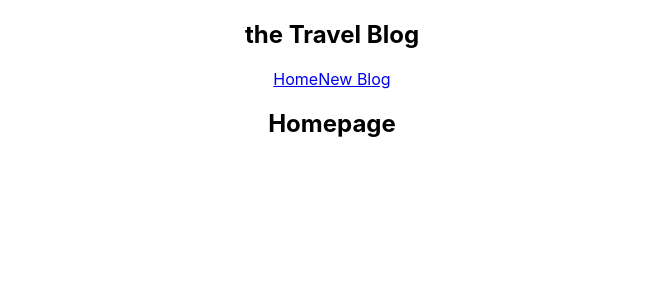
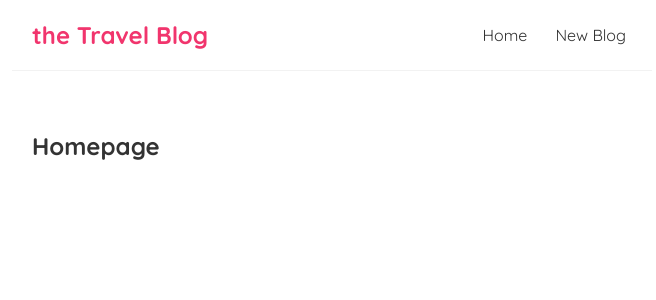
Before and after one commit to 5cientist/travel-blog, a React (Create React App) app: page / in a window 1280 px wide. Shown: the top 300 px of the page, without its empty margins (308-964 px from the left). Built offline with nearby package versions, Linux system fonts and the light colour scheme.

Commit message:
added css for index

```diff
--- a/src/App.css
+++ /dev/null
@@ -1,38 +0,0 @@
-.App {
-  text-align: center;
-}
-
-.App-logo {
-  height: 40vmin;
-  pointer-events: none;
-}
-
-@media (prefers-reduced-motion: no-preference) {
-  .App-logo {
-    animation: App-logo-spin infinite 20s linear;
-  }
-}
-
-.App-header {
-  background-color: #282c34;
-  min-height: 100vh;
-  display: flex;
-  flex-direction: column;
-  align-items: center;
-  justify-content: center;
-  font-size: calc(10px + 2vmin);
-  color: white;
-}
-
-.App-link {
-  color: #61dafb;
-}
-
-@keyframes App-logo-spin {
-  from {
-    transform: rotate(0deg);
-  }
-  to {
-    transform: rotate(360deg);
-  }
-}
--- a/src/App.js
+++ b/src/App.js
@@ -1,4 +1,3 @@
-import "./App.css";
 import Home from "./components/Home";
 import Navbar from "./components/Navbar";
 
--- a/src/index.css
+++ b/src/index.css
@@ -1,13 +1,35 @@
-body {
+@import url("https://fonts.googleapis.com/css2?family=Quicksand:wght@300;400;500;600;700&display=swap");
+
+/* base styles */
+* {
   margin: 0;
-  font-family: -apple-system, BlinkMacSystemFont, 'Segoe UI', 'Roboto', 'Oxygen',
-    'Ubuntu', 'Cantarell', 'Fira Sans', 'Droid Sans', 'Helvetica Neue',
-    sans-serif;
-  -webkit-font-smoothing: antialiased;
-  -moz-osx-font-smoothing: grayscale;
+  font-family: "Quicksand";
+  color: #333;
 }
-
-code {
-  font-family: source-code-pro, Menlo, Monaco, Consolas, 'Courier New',
-    monospace;
+.navbar {
+  padding: 20px;
+  display: flex;
+  align-items: center;
+  max-width: 600px;
+  margin: 0 auto;
+  border-bottom: 1px solid #f2f2f2;
 }
+.navbar h1 {
+  color: #f1356d;
+}
+.navbar .links {
+  margin-left: auto;
+}
+.navbar a {
+  margin-left: 16px;
+  text-decoration: none;
+  padding: 6px;
+}
+.navbar a:hover {
+  color: #f1356d;
+}
+.content {
+  max-width: 600px;
+  margin: 40px auto;
+  padding: 20px;
+}
```
Also changed, not shown: 1 other file (tests, documents, lock files or other folders).
